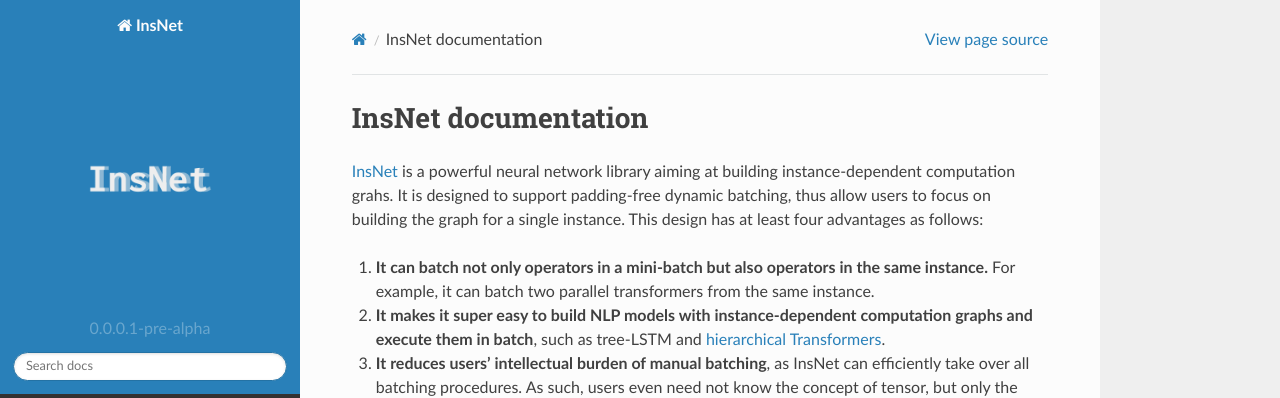
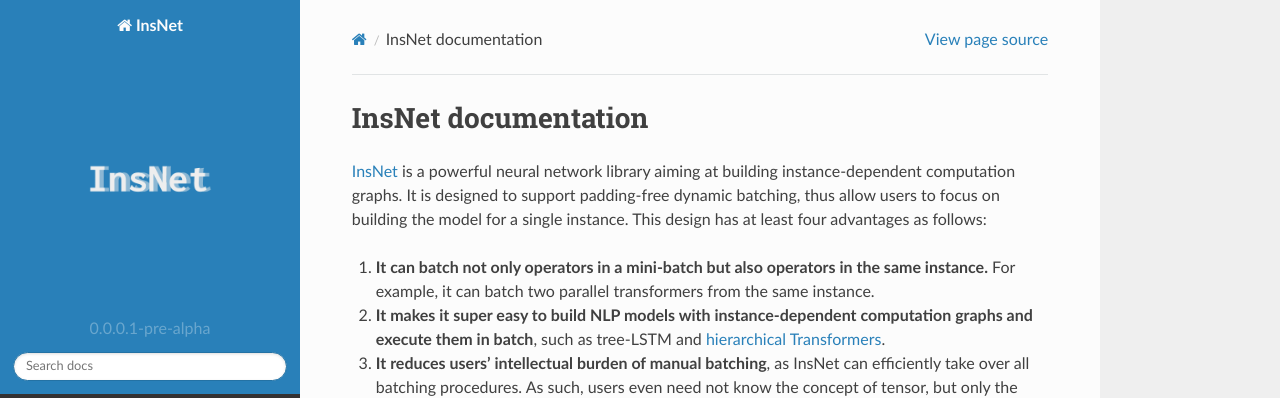
Before and after one commit to chncwang/InsNet, a Sphinx documentation site: the page built from docs/source/index.rst, in a window 1280 px wide and 900 px high. Shown: the top 398 px of the window. Built offline with Sphinx 7.4.7 and the Read the Docs theme 2.0.0, drawn with Linux system fonts in a browser that asks for light colours.

Commit message:
fix a doc typo

```diff
--- a/README.rst
+++ b/README.rst
@@ -6,7 +6,7 @@
 InsNet documentation
 ===================================
 
-`InsNet <https://github.com/chncwang/insnet>`_ (`documentation <https://insnet.readthedocs.io/en/latest>`_) is a powerful neural network library aiming at building instance-dependent computation grahs. It is designed to support padding-free dynamic batching, thus allow users to focus on building the graph for a single instance. This design has at least four advantages as follows:
+`InsNet <https://github.com/chncwang/insnet>`_ (`documentation <https://insnet.readthedocs.io/en/latest>`_) is a powerful neural network library aiming at building instance-dependent computation graphs. It is designed to support padding-free dynamic batching, thus allow users to focus on building the model for a single instance. This design has at least four advantages as follows:
 
 1. **It can batch not only operators in a mini-batch but also operators in the same instance.** For example, it can batch two parallel transformers from the same instance.
 2. **It makes it super easy to build NLP models with instance-dependent computation graphs and execute them in batch**, such as tree-LSTM  and `hierarchical Transformers <https://www.aclweb.org/anthology/P19-1500.pdf>`_.
--- a/docs/source/index.rst
+++ b/docs/source/index.rst
@@ -6,7 +6,7 @@
 InsNet documentation
 ===================================
 
-`InsNet <https://github.com/chncwang/insnet>`_ is a powerful neural network library aiming at building instance-dependent computation grahs. It is designed to support padding-free dynamic batching, thus allow users to focus on building the graph for a single instance. This design has at least four advantages as follows:
+`InsNet <https://github.com/chncwang/insnet>`_ is a powerful neural network library aiming at building instance-dependent computation graphs. It is designed to support padding-free dynamic batching, thus allow users to focus on building the model for a single instance. This design has at least four advantages as follows:
 
 1. **It can batch not only operators in a mini-batch but also operators in the same instance.** For example, it can batch two parallel transformers from the same instance.
 2. **It makes it super easy to build NLP models with instance-dependent computation graphs and execute them in batch**, such as tree-LSTM  and `hierarchical Transformers <https://www.aclweb.org/anthology/P19-1500.pdf>`_.
```
